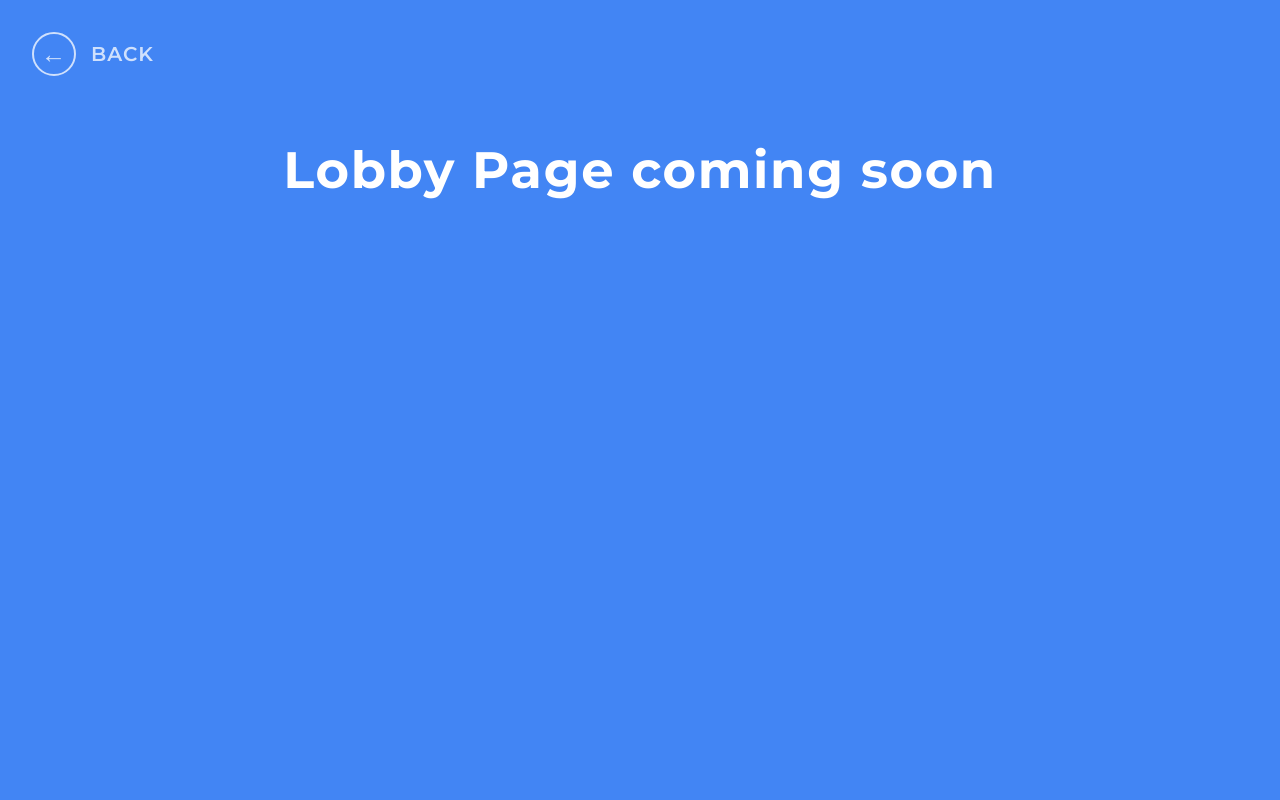
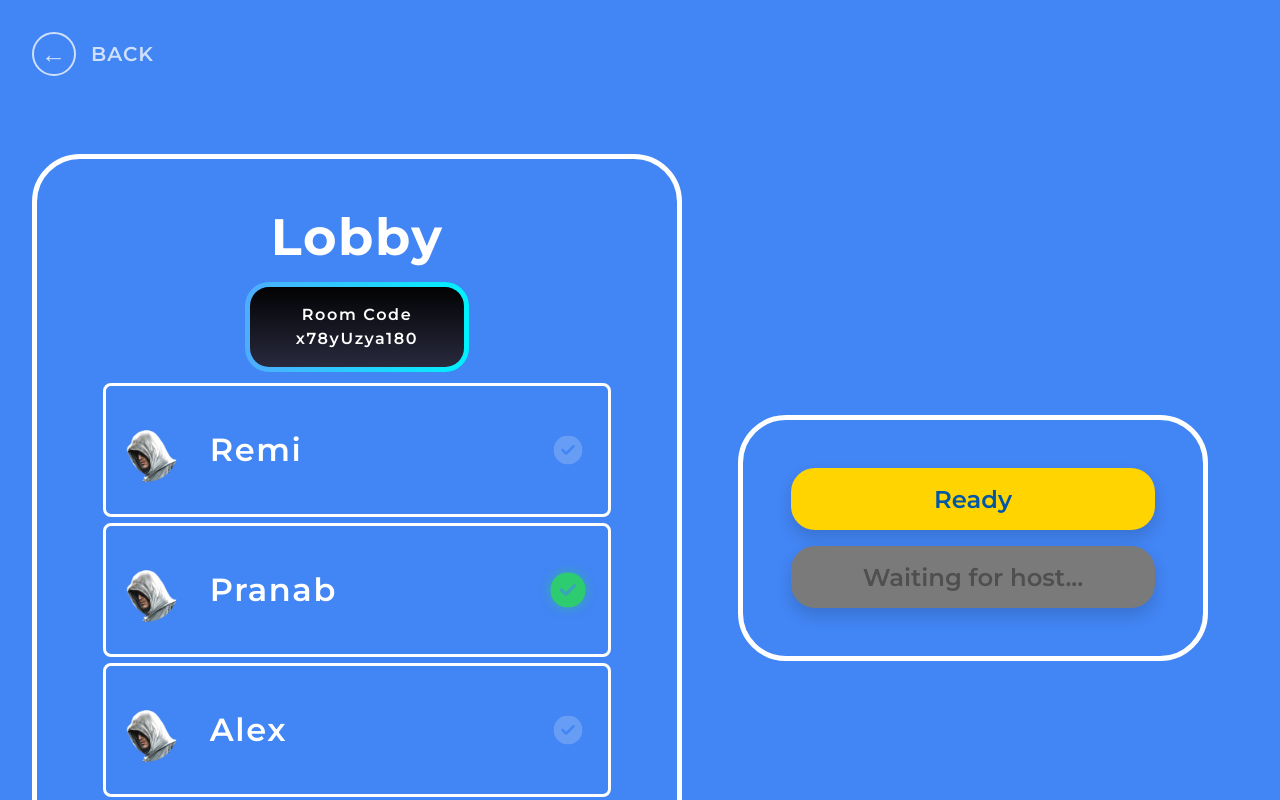
Before and after one commit to CoryOr/boggle-woggle, a React app in the folder frontend/: page /lobby in a window 1280 px wide. Shown: the top 800 px of the page. Built offline with nearby package versions, Linux system fonts and the light colour scheme; the HTML template or start-up script is replaced by a standard one.

Commit message:
Lobby page design finished

```diff
--- /dev/null
+++ b/frontend/src/components/MultiplayerLobbyComponents/MultiplayerStyles.css
@@ -0,0 +1,74 @@
+.code-card {
+    width: 30%;
+    align-self: center;
+    padding: 1rem;
+    border: 5px solid transparent;
+    border-radius: 1.5rem;
+    background-image:
+        linear-gradient(#000000, #2b2c41),
+        linear-gradient(to right, #4facfe 0%, #00f2fe 100%);
+    background-origin: border-box;
+    background-clip: padding-box, border-box;
+    margin-bottom: 0.5rem;
+}
+
+.code-card > * {
+    color: white;
+}
+
+.player-cards-container {
+    display: flex;
+    flex-direction: column;
+    align-items: center;
+    justify-content: center;
+    margin-bottom: 1.5rem;
+}
+
+.player-card {
+    width: 80%;
+    align-self: left;
+    padding: 0.5rem;
+    border-radius: 0.5rem;
+    border: 3px solid white;
+    color: white;
+    display: flex;
+    margin: 3px;
+    align-items: center;
+    gap: 2rem;
+}
+
+.avatar {
+    width: 64px;
+    height: 64px;
+    object-fit: cover;
+    border-radius: 50%;
+    display: block;
+}
+
+.player-name {
+    text-align: center;
+    justify-content: center;
+    font-size: 2rem;
+}
+
+.check {
+    margin-left: auto;
+    margin-right: 1rem;
+    width: 2rem;
+    height: 2rem;
+    transition: all 0.3s ease;
+}
+
+.ready {
+    color: #2ecc71;
+    filter: drop-shadow(0 0 5px rgba(46, 204, 113, 0.6));
+    opacity: 1;
+    transform: scale(1.1);
+}
+
+.not-ready {
+    color: #ffffff;
+    opacity: 0.2;
+    filter: grayscale(100%);
+    transform: scale(0.9);
+}
--- /dev/null
+++ b/frontend/src/components/MultiplayerLobbyComponents/PlayerCards.jsx
@@ -0,0 +1,27 @@
+import { Card } from "react-bootstrap";
+import "./MultiplayerStyles.css";
+import { FaCircleCheck } from "react-icons/fa6";
+
+const PlayerCards = () => {
+    const players = [
+        {name: "Remi", avatar: "/Assassin_Avatar.png", isHost: true, isReady: false},
+        {name: "Pranab", avatar: "/Assassin_Avatar.png", isHost: false, isReady: true},
+        {name: "Alex", avatar: "/Assassin_Avatar.png", isHost: false, isReady: false},
+        {name: "Luke", avatar: "/Assassin_Avatar.png", isHost: false, isReady: false},
+        {name: "Nick", avatar: "/Assassin_Avatar.png", isHost: false, isReady: true},
+    ];
+
+    return (
+        <div className="player-cards-container">
+            {players.map(player => (
+                <Card key={player.name} className="player-card">
+                    <img src={player.avatar} className="avatar" />
+                    <p className="player-name">{player.name}</p>
+                    <FaCircleCheck className={`check ${player.isReady ? 'ready' : 'not-ready'}`} />
+                </Card>
+            ))}
+        </div>
+    );
+}
+
+export default PlayerCards;
--- /dev/null
+++ b/frontend/src/components/MultiplayerLobbyComponents/RoomCodeCard.jsx
@@ -0,0 +1,15 @@
+import { Card, CardHeader, CardBody } from "react-bootstrap";
+import "./MultiplayerStyles.css";
+
+const RoomCodeCard = () => {
+  const roomCode = "x78yUzya180";
+
+  return (
+    <Card className="code-card">
+      <CardHeader>Room Code</CardHeader>
+      <CardBody>{roomCode}</CardBody>
+    </Card>
+  );
+};
+
+export default RoomCodeCard;
--- a/frontend/src/pages/GameModeSelectionPage.jsx
+++ b/frontend/src/pages/GameModeSelectionPage.jsx
@@ -42,7 +42,7 @@ export default function GameModeSelectionPage() {
             <p>Create a lobby to invite and challenge your friends</p>
           </CardBody>
         </Card>
-        <Card className="gamemode-selection-card disabled-game-mode">
+        <Card className="gamemode-selection-card disabled">
           <CardHeader className="gamemode-selection-card-header">
             <FaBoltLightning />
             <h3>Daily Challenge</h3>
--- a/frontend/src/pages/LobbyPage.jsx
+++ b/frontend/src/pages/LobbyPage.jsx
@@ -5,6 +5,9 @@
  */
 
 import { useNavigate } from "react-router-dom";
+import RoomCodeCard from "../components/MultiplayerLobbyComponents/RoomCodeCard";
+import PlayerCards from "../components/MultiplayerLobbyComponents/PlayerCards";
+import { Card, Button } from "react-bootstrap";
 import "./Pages.css";
 
 export default function LobbyPage() {
@@ -16,7 +19,17 @@ export default function LobbyPage() {
         <div className="stats-back-arrow">←</div>
         BACK
       </button>
-      <h1 className="title">Lobby Page coming soon</h1>
+      <div className="lobby-page">
+        <Card className="lobby-page-container">
+          <h1 className="title">Lobby</h1>
+          <RoomCodeCard />
+          <PlayerCards />
+        </Card>
+        <Card className="lobby-page-container lobby-buttons-container">
+          <Button className="btn">Ready</Button>
+          <Button className="btn-disabled">Waiting for host...</Button>
+        </Card>
+      </div>
     </>
   );
 }
--- a/frontend/src/pages/Pages.css
+++ b/frontend/src/pages/Pages.css
@@ -607,7 +607,7 @@ Gamemode selection screen specific styles
   letter-spacing: 0.01em;
 }
 
-.disabled-game-mode {
+.disabled {
   background-color: rgba(255, 255, 255, 0.08);
   color: rgba(255,255,255,0.30);
 }
@@ -652,3 +652,43 @@ Gamemode selection screen specific styles
   object-fit: cover;
   margin-right: 0.75rem;
 }
+
+.lobby-page {
+  width: calc(100% - 2rem);
+  height: 100%;
+  display: flex;
+  align-items: baseline;
+  padding: 0;
+  box-sizing: border-box;
+  gap: 1rem;
+  padding: 1rem;
+  margin: auto;
+}
+
+.lobby-page-container {
+  display: flex;
+  flex-direction: column;
+  justify-content: center;
+  border: 5px solid white;
+  border-radius: 3rem;
+  width: 50%;
+  margin-top: 0;
+  padding: 1rem;
+}
+
+.title {
+  width: 100%;
+}
+
+.lobby-buttons-container {
+  display: flex;
+  gap: 1rem;
+  margin: auto auto;
+  padding: 3rem;
+  width: 30%;
+}
+
+.btn-disabled {
+  background-color: #7a7a7a;
+  color: rgba(0,0,0, 0.35);
+}
```
